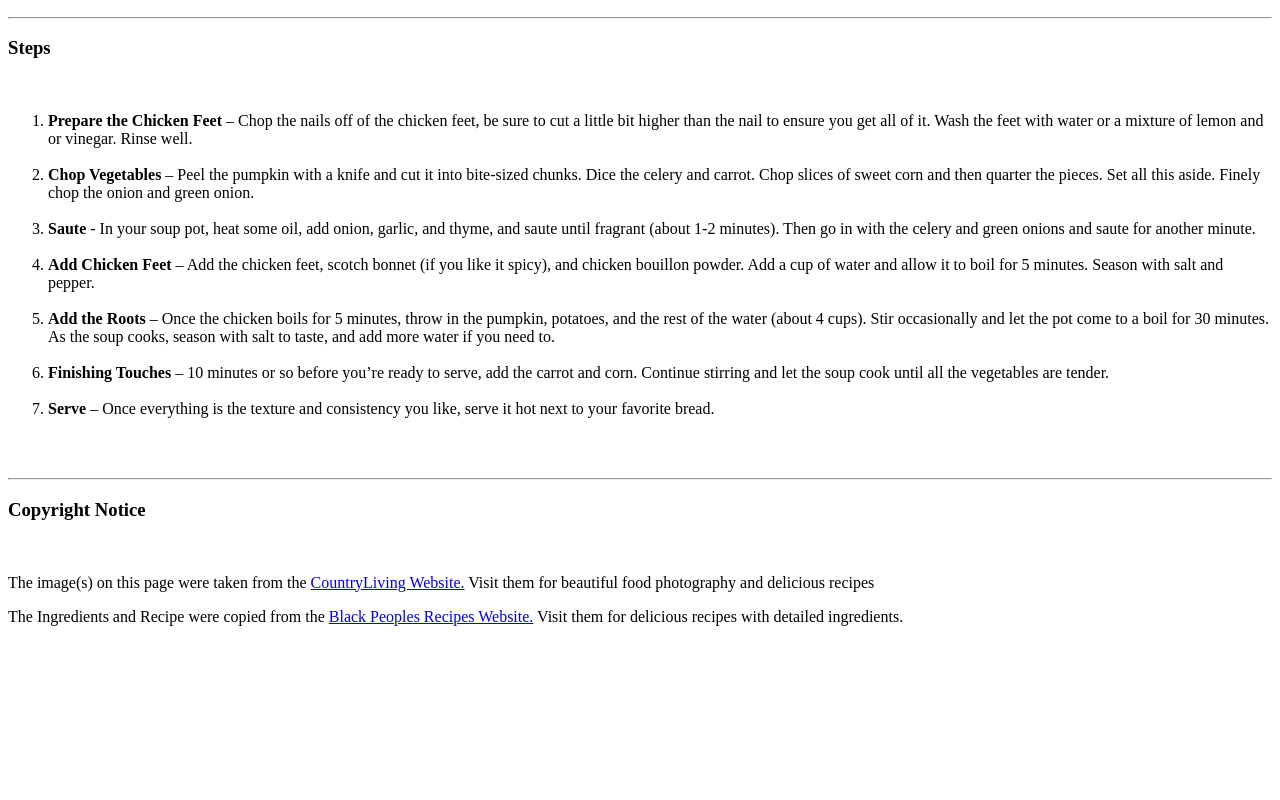
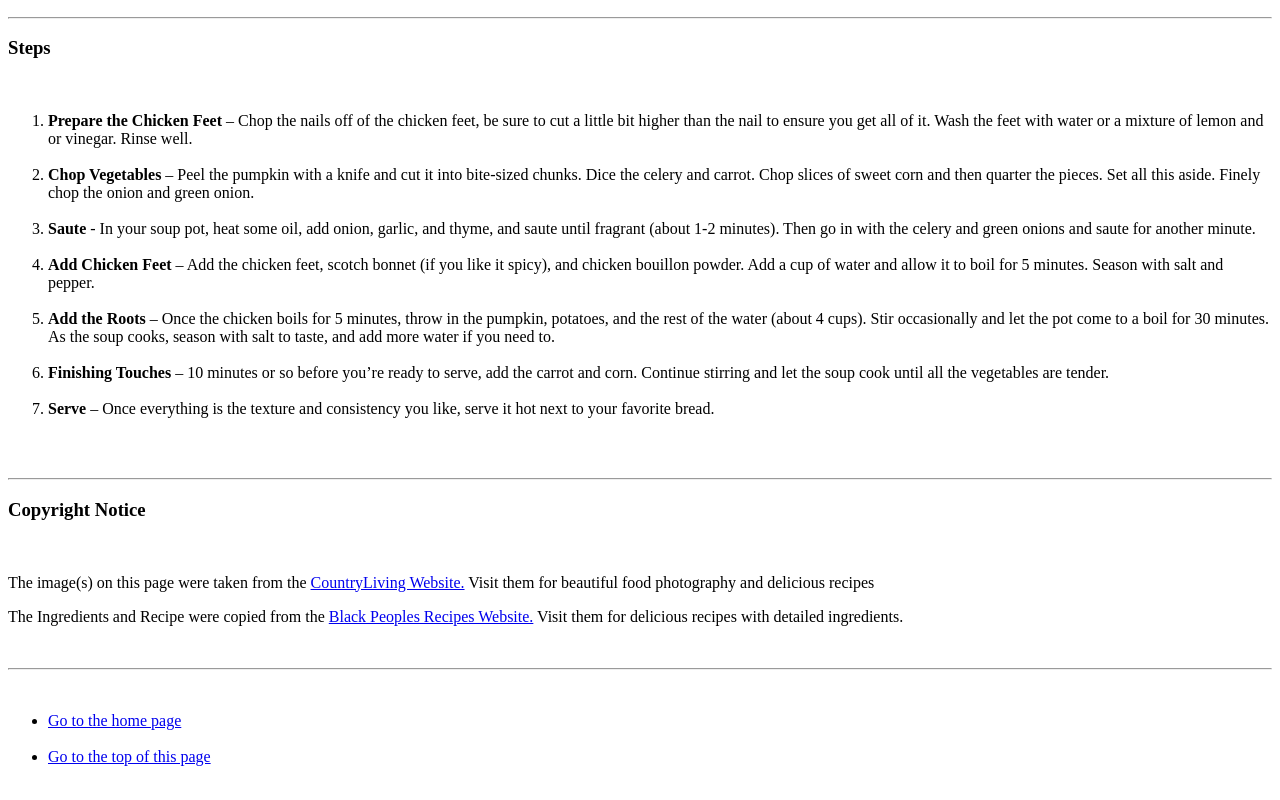
Before and after one commit to Kwadwo-Firempong-Boakye/odin-recipes, a plain HTML site: page recipes/chicken-soup.html in a window 1280 px wide. Shown: the part 1163-1963 px from the top of the page. Before the commit the page ends 1831 px from the top, so only its background shows below. Drawn offline with Linux system fonts and the light colour scheme.

Commit message:
Add links to home-page &  top-off-page to footer

```diff
--- a/recipes/chicken-soup.html
+++ b/recipes/chicken-soup.html
@@ -76,5 +76,13 @@
     <p> The image(s) on this page were taken from the <a href="https://www.countryliving.com/food-drinks/a16572138/ultimate-chicken-noodle-soup-recipe/">CountryLiving Website.</a> Visit them for beautiful food photography and delicious recipes</p>
     <p>The Ingredients and Recipe were copied from the <a href="https://blackpeoplesrecipes.com/chicken-feet-soup/">Black Peoples Recipes Website.</a> Visit them for delicious recipes with detailed ingredients.</p>
     <br>
+    <hr>
+    <br>
+    <ul>
+    <li><a href="../index.html">Go to the home page</a></li>
+    <br>
+    <li><a href="./chicken-soup.html">Go to the top of this page</a></li>
+    <br>
+    </ul>
 </footer>
 </html>
```
